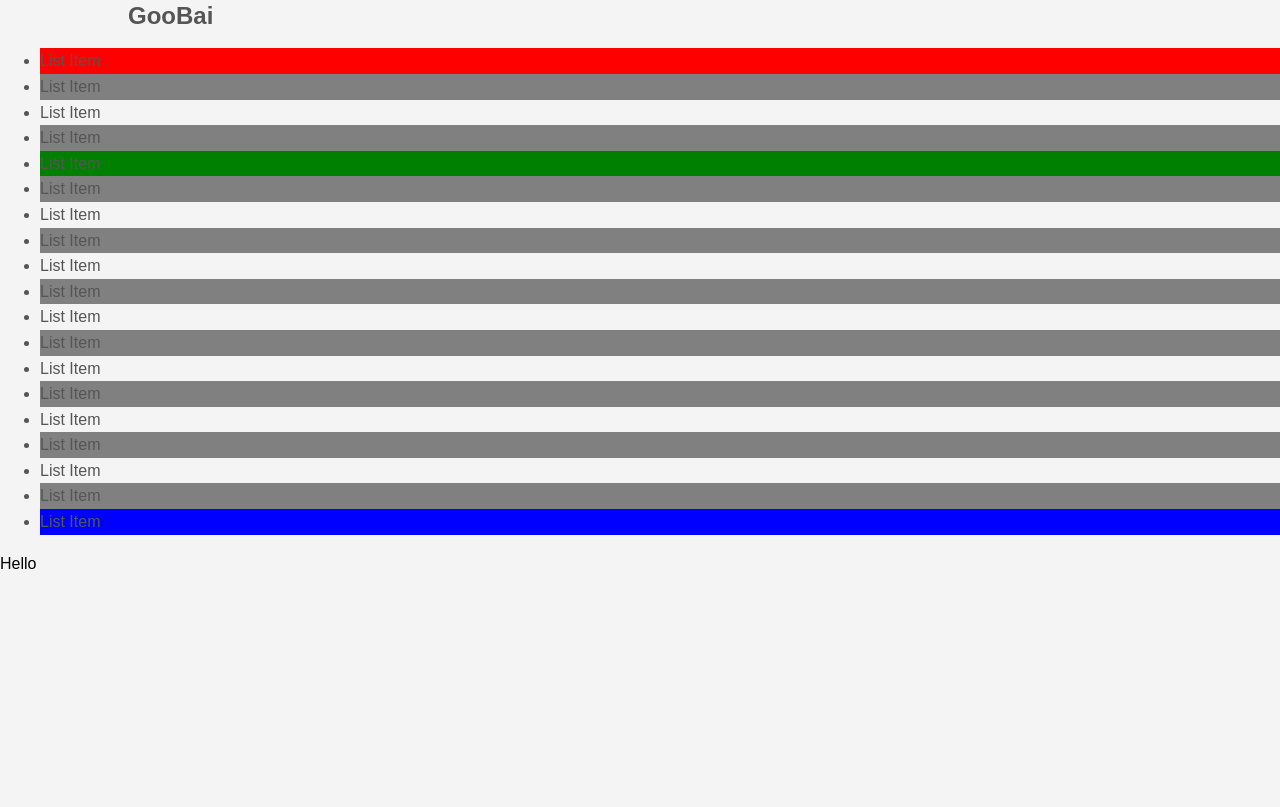
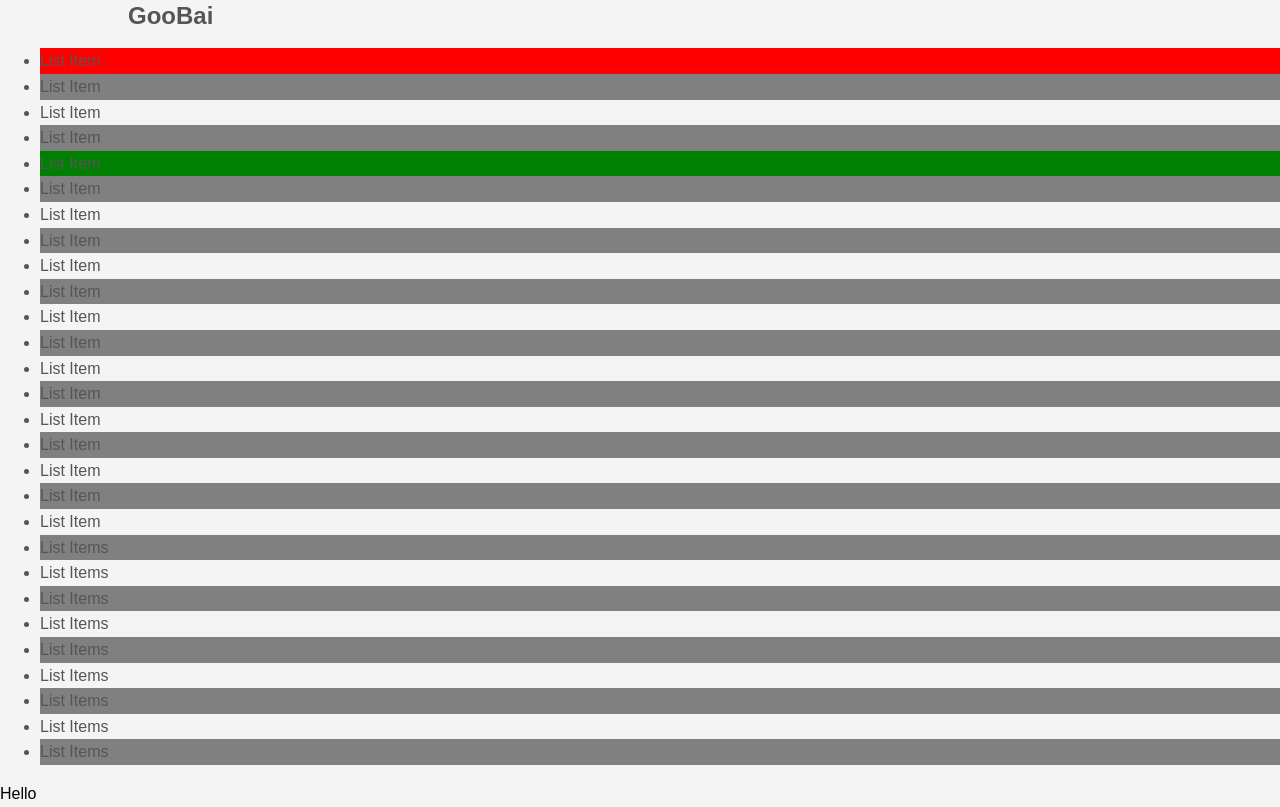
Before and after one commit to JPLiwag23/First-Project, a plain HTML site: page CSS/Csscheatsheet/index.html in a window 1280 px wide. Shown: the part 3103-3910 px from the top of the page. Before the commit the page ends 3679 px from the top, so only its background shows below. Drawn offline with Linux system fonts and the light colour scheme.

Commit message:
practice 1

```diff
--- a/CSS/Csscheatsheet/index.html
+++ b/CSS/Csscheatsheet/index.html
@@ -95,6 +95,16 @@
     <li>List Item</li>
     <li>List Item</li>
     <li>List Item</li>
+    <li>List Items</li>
+    <li>List Items</li>
+    <li>List Items</li>
+    <li>List Items</li>
+    <li>List Items</li>
+    <li>List Items</li>
+    <li>List Items</li>
+    <li>List Items</li>
+    <li>List Items</li>
+
 </ul>
 
 </div><!-- ./container ends -->
```
